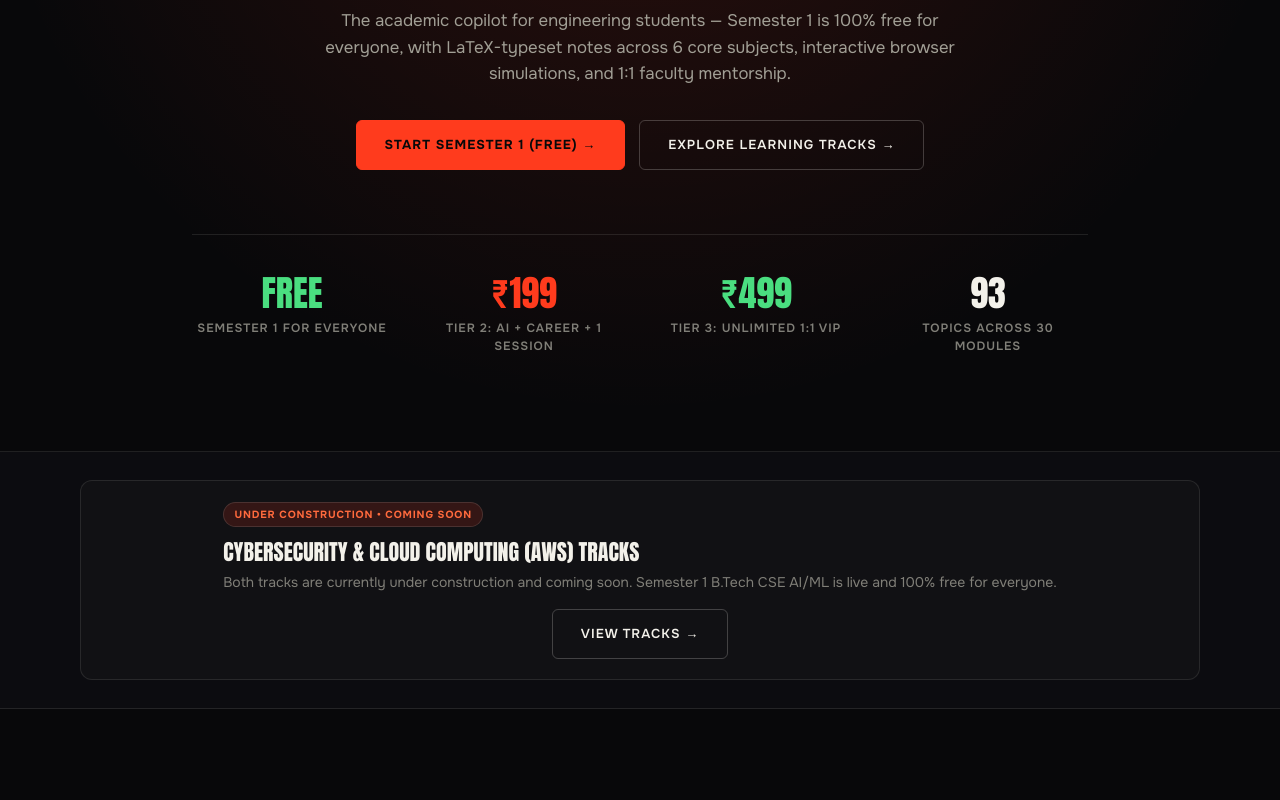
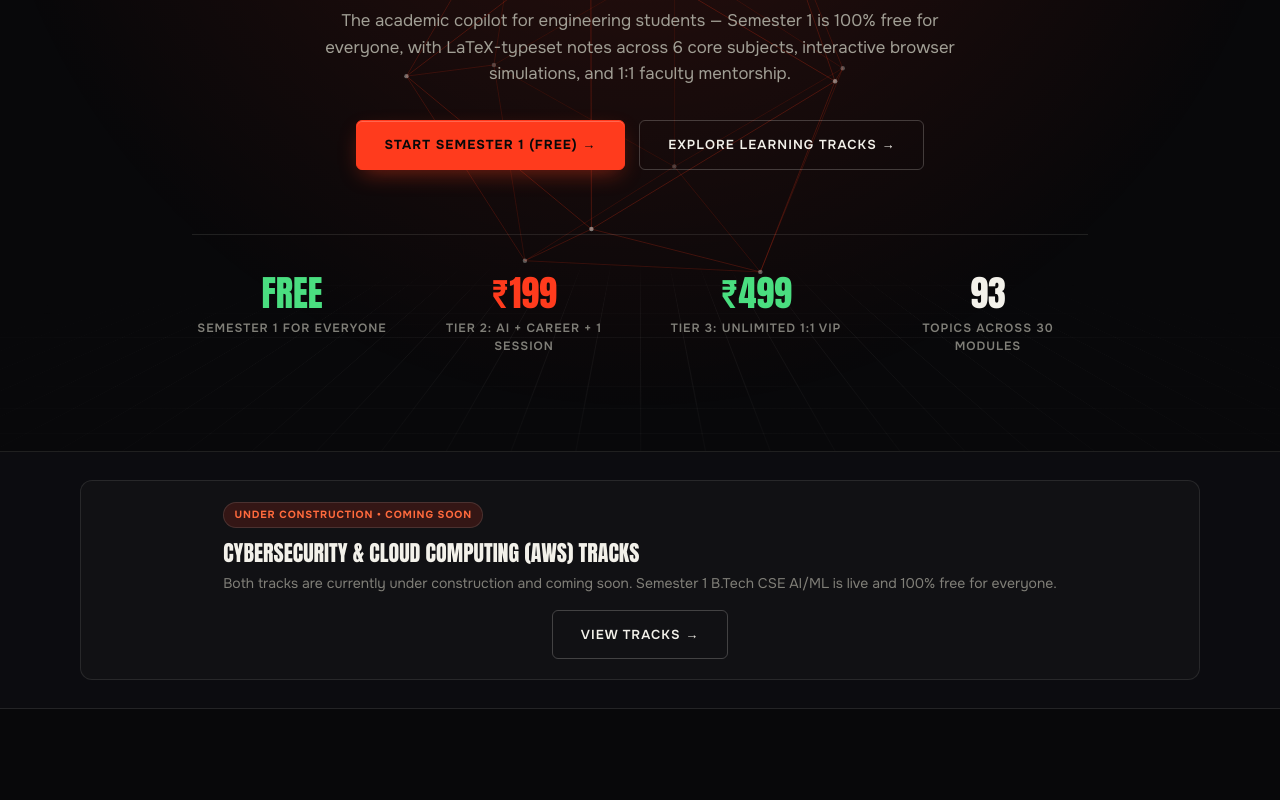
Before and after one commit to ridheshcybe/special-octo-robot, a Next.js app: page /prepmeup in a window 1280 px wide. Shown: the part 320-1120 px from the top of the page. Built offline with nearby package versions, Linux system fonts and the light colour scheme; no server answers.

Commit message:
Add interactive 3D wireframe hero lattice, perspective grid, and cursor-tracked 3D card tilt

```diff
--- a/app/prepmeup/(marketing)/page.tsx
+++ b/app/prepmeup/(marketing)/page.tsx
@@ -3,6 +3,7 @@ import { PrepMeUpNav } from "../_components/PrepMeUpNav";
 import { PrepMeUpFooter } from "../_components/PrepMeUpFooter";
 import { CalendarBookingScheduler } from "../_components/CalendarBookingScheduler";
 import { VideoSessionBookingForm } from "../_components/VideoSessionBookingForm";
+import { PrepMeUpHero3D } from "../_components/PrepMeUpHero3D";
 
 function SectionEyebrow({ children, centered = false }: { children: string; centered?: boolean }) {
   return (
@@ -165,8 +166,10 @@ export default function PrepMeUpLandingPage() {
       <PrepMeUpNav />
 
       {/* 1. HERO SECTION */}
-      <section className="pmu-section" style={{ overflow: "hidden" }}>
+      <section className="pmu-section" style={{ overflow: "hidden", position: "relative" }}>
         <div className="pmu-glow" style={{ position: "absolute", inset: 0, pointerEvents: "none" }} />
+        <div className="pmu-perspective-grid" aria-hidden="true" />
+        <PrepMeUpHero3D showCanvas />
 
         <div className="pmu-container" style={{ position: "relative", textAlign: "center" }}>
           <div style={{ maxWidth: "56rem", marginLeft: "auto", marginRight: "auto" }}>
--- /dev/null
+++ b/app/prepmeup/_components/PrepMeUpHero3D.tsx
@@ -0,0 +1,190 @@
+"use client";
+
+import React, { useEffect, useRef } from "react";
+
+/**
+ * Interactive 3D wireframe lattice + global 3D card tilt/spotlight controller.
+ * Gives PrepMeUp AI tactile depth, perspective motion, and cursor-reactive lighting.
+ */
+export function PrepMeUpHero3D({ showCanvas = false }: { showCanvas?: boolean }) {
+  const canvasRef = useRef<HTMLCanvasElement | null>(null);
+
+  // Global cursor-reactive 3D tilt & spotlight for .pmu-card / .pmu-card-highlight
+  useEffect(() => {
+    const handlePointerMove = (e: PointerEvent) => {
+      const target = (e.target as HTMLElement | null)?.closest?.(
+        ".pmu-card, .pmu-card-highlight"
+      ) as HTMLElement | null;
+      if (!target) return;
+      const rect = target.getBoundingClientRect();
+      if (rect.width === 0 || rect.height === 0) return;
+      const x = e.clientX - rect.left;
+      const y = e.clientY - rect.top;
+      const nx = x / rect.width - 0.5;
+      const ny = y / rect.height - 0.5;
+      target.style.setProperty("--mx", `${x.toFixed(1)}px`);
+      target.style.setProperty("--my", `${y.toFixed(1)}px`);
+      target.style.setProperty("--rx", `${(-ny * 5).toFixed(2)}deg`);
+      target.style.setProperty("--ry", `${(nx * 5).toFixed(2)}deg`);
+    };
+
+    const handlePointerOut = (e: PointerEvent) => {
+      const target = (e.target as HTMLElement | null)?.closest?.(
+        ".pmu-card, .pmu-card-highlight"
+      ) as HTMLElement | null;
+      if (!target) return;
+      target.style.setProperty("--rx", "0deg");
+      target.style.setProperty("--ry", "0deg");
+    };
+
+    window.addEventListener("pointermove", handlePointerMove, { passive: true });
+    window.addEventListener("pointerout", handlePointerOut, { passive: true });
+    return () => {
+      window.removeEventListener("pointermove", handlePointerMove);
+      window.removeEventListener("pointerout", handlePointerOut);
+    };
+  }, []);
+
+  // 3D wireframe icosahedron + orbital rings in hero background
+  useEffect(() => {
+    if (!showCanvas) return;
+    const canvas = canvasRef.current;
+    if (!canvas) return;
+    const ctx = canvas.getContext("2d");
+    if (!ctx) return;
+
+    let raf = 0;
+    let width = 0;
+    let height = 0;
+    const dpr = Math.min(window.devicePixelRatio || 1, 2);
+
+    const resize = () => {
+      const parent = canvas.parentElement;
+      width = parent ? parent.clientWidth : window.innerWidth;
+      height = parent ? parent.clientHeight : 520;
+      canvas.width = width * dpr;
+      canvas.height = height * dpr;
+      canvas.style.width = `${width}px`;
+      canvas.style.height = `${height}px`;
+      ctx.setTransform(dpr, 0, 0, dpr, 0, 0);
+    };
+    resize();
+    window.addEventListener("resize", resize);
+
+    // Golden ratio icosahedron vertices
+    const t = (1 + Math.sqrt(5)) / 2;
+    const rawVerts: [number, number, number][] = [
+      [-1, t, 0], [1, t, 0], [-1, -t, 0], [1, -t, 0],
+      [0, -1, t], [0, 1, t], [0, -1, -t], [0, 1, -t],
+      [t, 0, -1], [t, 0, 1], [-t, 0, -1], [-t, 0, 1],
+    ];
+    const verts = rawVerts.map(([x, y, z]) => {
+      const len = Math.hypot(x, y, z);
+      return [x / len, y / len, z / len] as [number, number, number];
+    });
+
+    const edges: [number, number][] = [];
+    for (let i = 0; i < verts.length; i++) {
+      for (let j = i + 1; j < verts.length; j++) {
+        const d = Math.hypot(
+          verts[i][0] - verts[j][0],
+          verts[i][1] - verts[j][1],
+          verts[i][2] - verts[j][2]
+        );
+        if (d < 1.2) edges.push([i, j]);
+      }
+    }
+
+    let targetX = 0;
+    let targetY = 0;
+    let rotX = 0.25;
+    let rotY = 0.4;
+
+    const onMove = (e: MouseEvent) => {
+      targetY = (e.clientX / window.innerWidth - 0.5) * 0.9;
+      targetX = (e.clientY / window.innerHeight - 0.5) * 0.6;
+    };
+    window.addEventListener("mousemove", onMove, { passive: true });
+
+    const render = (now: number) => {
+      const time = now * 0.00045;
+      rotX += (targetX + Math.sin(time) * 0.25 - rotX) * 0.04;
+      rotY += (targetY + time - rotY) * 0.04;
+
+      ctx.clearRect(0, 0, width, height);
+
+      const cx = width * 0.5;
+      const cy = height * 0.46;
+      const radius = Math.min(width, height) * 0.34;
+      const fov = 3.2;
+
+      const cosX = Math.cos(rotX);
+      const sinX = Math.sin(rotX);
+      const cosY = Math.cos(rotY);
+      const sinY = Math.sin(rotY);
+
+      const projected = verts.map(([x, y, z]) => {
+        // Rotate Y
+        const x1 = x * cosY - z * sinY;
+        const z1 = z * cosY + x * sinY;
+        // Rotate X
+        const y2 = y * cosX - z1 * sinX;
+        const z2 = z1 * cosX + y * sinX;
+        const scale = fov / (fov + z2 + 1.6);
+        return {
+          px: cx + x1 * radius * scale * 1.45,
+          py: cy + y2 * radius * scale * 1.45,
+          z: z2,
+        };
+      });
+
+      // Draw edges with depth-based alpha
+      for (const [a, b] of edges) {
+        const pa = projected[a];
+        const pb = projected[b];
+        const depth = (pa.z + pb.z) * 0.5;
+        const alpha = Math.max(0.06, Math.min(0.32, 0.2 - depth * 0.1));
+        ctx.strokeStyle = `rgba(255, 59, 29, ${alpha.toFixed(3)})`;
+        ctx.lineWidth = 1;
+        ctx.beginPath();
+        ctx.moveTo(pa.px, pa.py);
+        ctx.lineTo(pb.px, pb.py);
+        ctx.stroke();
+      }
+
+      // Draw vertices
+      for (const p of projected) {
+        const alpha = Math.max(0.15, Math.min(0.65, 0.42 - p.z * 0.2));
+        ctx.fillStyle = `rgba(243, 241, 234, ${alpha.toFixed(3)})`;
+        ctx.beginPath();
+        ctx.arc(p.px, p.py, 2.2, 0, Math.PI * 2);
+        ctx.fill();
+      }
+
+      raf = requestAnimationFrame(render);
+    };
+
+    raf = requestAnimationFrame(render);
+    return () => {
+      cancelAnimationFrame(raf);
+      window.removeEventListener("resize", resize);
+      window.removeEventListener("mousemove", onMove);
+    };
+  }, [showCanvas]);
+
+  if (!showCanvas) return null;
+
+  return (
+    <canvas
+      ref={canvasRef}
+      aria-hidden="true"
+      style={{
+        position: "absolute",
+        inset: 0,
+        pointerEvents: "none",
+        zIndex: 0,
+        opacity: 0.85,
+      }}
+    />
+  );
+}
--- a/app/prepmeup/layout.tsx
+++ b/app/prepmeup/layout.tsx
@@ -2,6 +2,7 @@ import type { Metadata, Viewport } from "next";
 import type { ReactNode } from "react";
 import "./prepmeup.css";
 import "katex/dist/katex.min.css";
+import { PrepMeUpHero3D } from "./_components/PrepMeUpHero3D";
 
 export const metadata: Metadata = {
   title: "PrepMeUp AI — B.Tech CSE AI/ML Semester 1 Learning Platform",
@@ -22,6 +23,7 @@ export const viewport: Viewport = {
 export default function PrepMeUpLayout({ children }: { children: ReactNode }) {
   return (
     <div className="pmu-root selection:bg-[#ff3b1d] selection:text-[#08080a]">
+      <PrepMeUpHero3D />
       {children}
     </div>
   );
--- a/app/prepmeup/prepmeup.css
+++ b/app/prepmeup/prepmeup.css
@@ -820,3 +820,118 @@
     color: #ff3b1d;
   }
 }
+
+/* ============================ 3D Depth, Perspective & Tactile Motion ============================ */
+@keyframes pmuRevealUp {
+  0% {
+    opacity: 0;
+    transform: translate3d(0, 18px, 0) scale(0.99);
+  }
+  100% {
+    opacity: 1;
+    transform: translate3d(0, 0, 0) scale(1);
+  }
+}
+
+@keyframes pmuGridDrift {
+  0% {
+    background-position: 0 0, 0 0;
+  }
+  100% {
+    background-position: 0 48px, 48px 0;
+  }
+}
+
+.pmu-perspective-grid {
+  position: absolute;
+  inset: -20% -10% 0 -10%;
+  pointer-events: none;
+  background-image:
+    linear-gradient(to right, rgba(243, 241, 234, 0.045) 1px, transparent 1px),
+    linear-gradient(to bottom, rgba(243, 241, 234, 0.045) 1px, transparent 1px);
+  background-size: 48px 48px;
+  transform: perspective(640px) rotateX(62deg) translateY(60px) scale(1.35);
+  transform-origin: center bottom;
+  mask-image: radial-gradient(ellipse 70% 60% at 50% 65%, #000 25%, transparent 80%);
+  -webkit-mask-image: radial-gradient(ellipse 70% 60% at 50% 65%, #000 25%, transparent 80%);
+  animation: pmuGridDrift 6s linear infinite;
+}
+
+.pmu-section {
+  animation: pmuRevealUp 0.65s cubic-bezier(0.22, 1, 0.36, 1) both;
+}
+
+.pmu-card,
+.pmu-card-highlight {
+  position: relative;
+  transform: perspective(960px) rotateX(var(--rx, 0deg)) rotateY(var(--ry, 0deg)) translateZ(0);
+  transform-style: preserve-3d;
+  transition:
+    transform 0.28s cubic-bezier(0.22, 1, 0.36, 1),
+    border-color 0.25s ease,
+    box-shadow 0.28s cubic-bezier(0.22, 1, 0.36, 1);
+  will-change: transform;
+}
+
+.pmu-card::after,
+.pmu-card-highlight::after {
+  content: "";
+  position: absolute;
+  inset: 0;
+  border-radius: inherit;
+  pointer-events: none;
+  opacity: 0;
+  transition: opacity 0.3s ease;
+  background: radial-gradient(
+    360px circle at var(--mx, 50%) var(--my, 0%),
+    rgba(255, 59, 29, 0.13),
+    transparent 65%
+  );
+}
+
+.pmu-card:hover,
+.pmu-card-highlight:hover {
+  border-color: rgba(255, 59, 29, 0.42);
+  box-shadow:
+    0 18px 42px -16px rgba(0, 0, 0, 0.85),
+    0 0 0 1px rgba(255, 59, 29, 0.18),
+    inset 0 1px 0 rgba(255, 255, 255, 0.08);
+}
+
+.pmu-card:hover::after,
+.pmu-card-highlight:hover::after {
+  opacity: 1;
+}
+
+.pmu-btn-primary {
+  transition:
+    transform 0.2s cubic-bezier(0.22, 1, 0.36, 1),
+    box-shadow 0.2s cubic-bezier(0.22, 1, 0.36, 1),
+    background-color 0.2s ease;
+  box-shadow:
+    0 1px 0 rgba(255, 255, 255, 0.22) inset,
+    0 8px 22px -6px rgba(255, 59, 29, 0.45);
+}
+
+.pmu-btn-primary:hover {
+  transform: translateY(-2px);
+  box-shadow:
+    0 1px 0 rgba(255, 255, 255, 0.3) inset,
+    0 14px 28px -6px rgba(255, 59, 29, 0.6);
+}
+
+.pmu-btn-primary:active {
+  transform: translateY(1px);
+}
+
+.pmu-btn-secondary {
+  transition:
+    transform 0.2s cubic-bezier(0.22, 1, 0.36, 1),
+    border-color 0.2s ease,
+    background-color 0.2s ease;
+}
+
+.pmu-btn-secondary:hover {
+  transform: translateY(-1.5px);
+  border-color: rgba(243, 241, 234, 0.35);
+}
```
